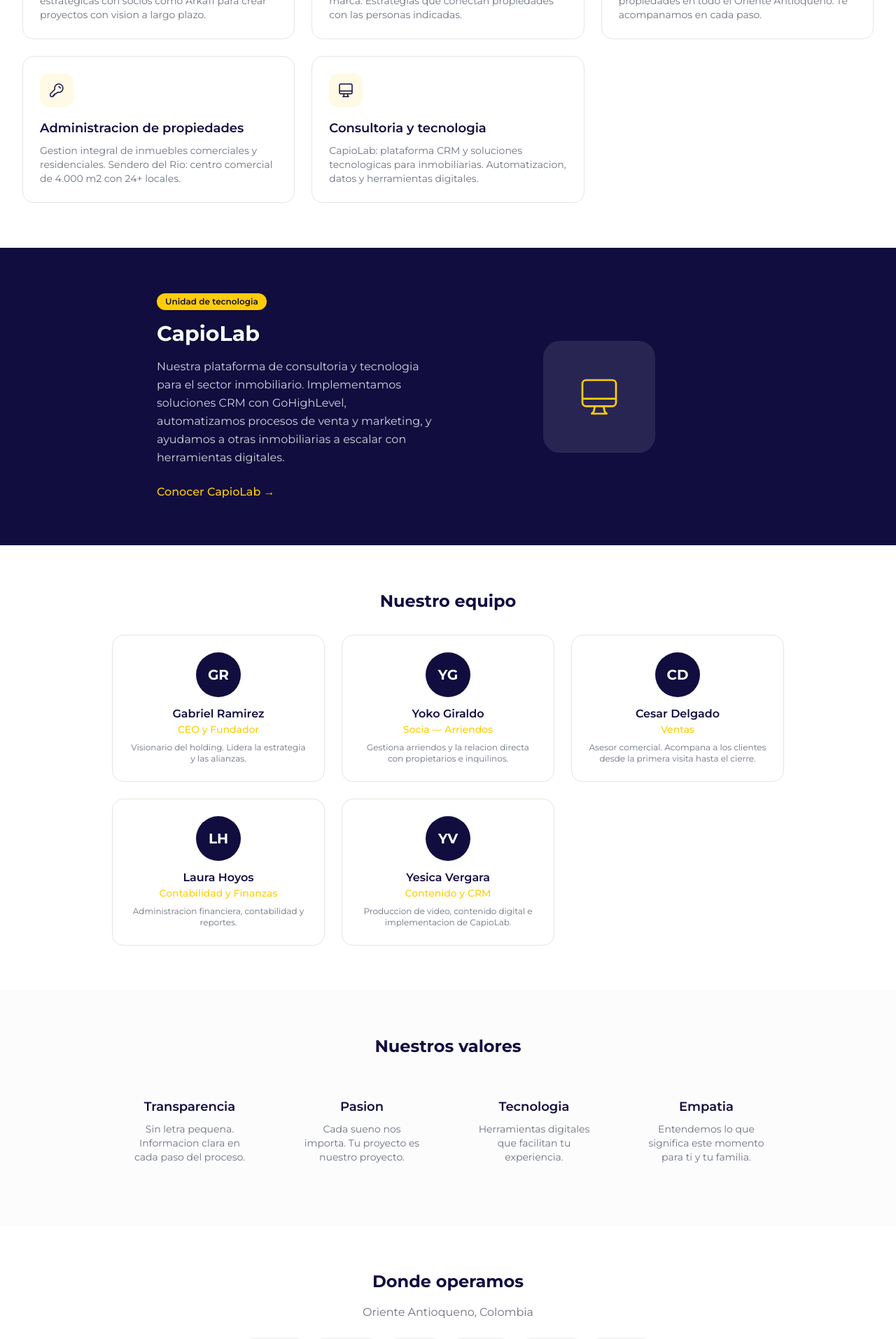
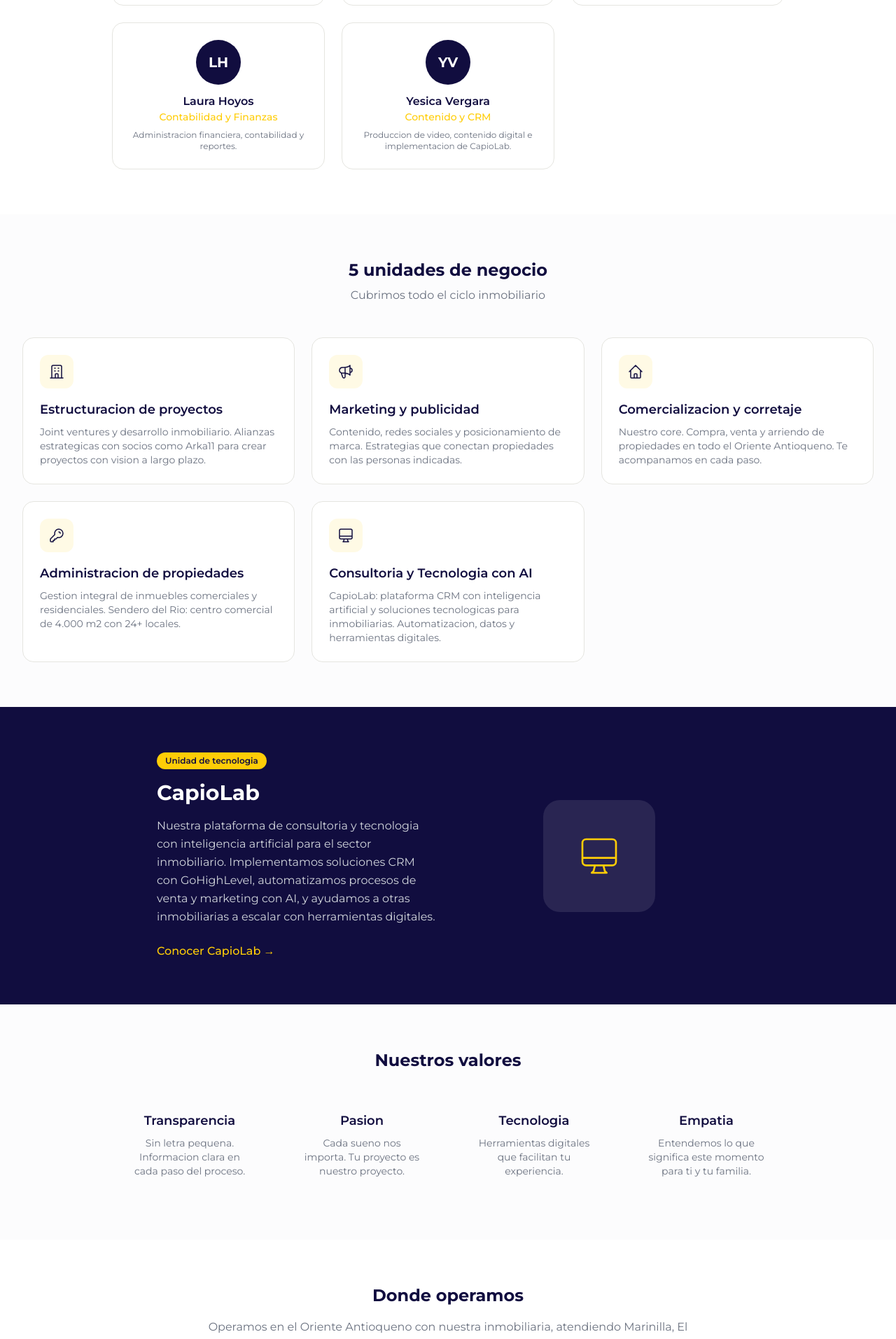
Before and after one commit to Hayexperiencia/hayexperiencia-web, a Next.js app: page /nosotros in a window 1280 px wide. Shown: the part 1460-3373 px from the top of the page at 70% size. Built offline with nearby package versions, Linux system fonts and the light colour scheme.

Commit message:
feat(F): nosotros - AI en consultoria, reorden secciones, cobertura LATAM
F1: "Consultoria y Tecnologia con AI" + mencion AI en CapioLab
F2: Reorden: Intro, Equipo, 5 UN, CapioLab, Valores, Zonas, CTA
F3: Texto de cobertura: inmobiliaria Oriente + CapioLab Latinoamerica

```diff
--- a/src/app/nosotros/page.tsx
+++ b/src/app/nosotros/page.tsx
@@ -45,8 +45,8 @@ const UNIDADES = [
     ),
   },
   {
-    name: "Consultoria y tecnologia",
-    desc: "CapioLab: plataforma CRM y soluciones tecnologicas para inmobiliarias. Automatizacion, datos y herramientas digitales.",
+    name: "Consultoria y Tecnologia con AI",
+    desc: "CapioLab: plataforma CRM con inteligencia artificial y soluciones tecnologicas para inmobiliarias. Automatizacion, datos y herramientas digitales.",
     icon: (
       <svg className="h-6 w-6" fill="none" viewBox="0 0 24 24" stroke="currentColor">
         <path strokeLinecap="round" strokeLinejoin="round" strokeWidth={1.5} d="M9.75 17L9 20l-1 1h8l-1-1-.75-3M3 13h18M5 17h14a2 2 0 002-2V5a2 2 0 00-2-2H5a2 2 0 00-2 2v10a2 2 0 002 2z" />
@@ -119,8 +119,27 @@ export default function NosotrosPage() {
         </div>
       </section>
 
+      {/* Equipo */}
+      <section className="py-16">
+        <div className="mx-auto max-w-5xl px-4 sm:px-6 lg:px-8">
+          <h2 className="text-2xl font-bold text-[var(--color-primary)] mb-8 text-center">Nuestro equipo</h2>
+          <div className="grid grid-cols-1 sm:grid-cols-2 lg:grid-cols-3 gap-6">
+            {EQUIPO.map((e) => (
+              <div key={e.name} className="p-6 rounded-2xl border border-[var(--color-border)] text-center">
+                <div className="w-16 h-16 mx-auto rounded-full bg-[var(--color-primary)] flex items-center justify-center text-xl font-bold text-white mb-3">
+                  {e.name.split(" ").map(n => n[0]).join("")}
+                </div>
+                <h3 className="text-base font-semibold text-[var(--color-primary)]">{e.name}</h3>
+                <p className="text-sm text-[var(--color-accent)] font-medium">{e.role}</p>
+                <p className="mt-2 text-xs text-[var(--color-text-light)]">{e.desc}</p>
+              </div>
+            ))}
+          </div>
+        </div>
+      </section>
+
       {/* Unidades de negocio */}
-      <section className="py-16">
+      <section className="py-16 bg-gray-50/50">
         <div className="mx-auto max-w-7xl px-4 sm:px-6 lg:px-8">
           <div className="text-center mb-12">
             <h2 className="text-2xl font-bold text-[var(--color-primary)]">5 unidades de negocio</h2>
@@ -150,9 +169,9 @@ export default function NosotrosPage() {
               </span>
               <h2 className="text-3xl font-bold text-white">CapioLab</h2>
               <p className="mt-4 text-gray-300 leading-relaxed">
-                Nuestra plataforma de consultoria y tecnologia para el sector inmobiliario. Implementamos
-                soluciones CRM con GoHighLevel, automatizamos procesos de venta y marketing, y ayudamos
-                a otras inmobiliarias a escalar con herramientas digitales.
+                Nuestra plataforma de consultoria y tecnologia con inteligencia artificial para el sector
+                inmobiliario. Implementamos soluciones CRM con GoHighLevel, automatizamos procesos de venta
+                y marketing con AI, y ayudamos a otras inmobiliarias a escalar con herramientas digitales.
               </p>
               <a
                 href="https://capiolab.com"
@@ -170,25 +189,6 @@ export default function NosotrosPage() {
                 </svg>
               </div>
             </div>
-          </div>
-        </div>
-      </section>
-
-      {/* Equipo */}
-      <section className="py-16">
-        <div className="mx-auto max-w-5xl px-4 sm:px-6 lg:px-8">
-          <h2 className="text-2xl font-bold text-[var(--color-primary)] mb-8 text-center">Nuestro equipo</h2>
-          <div className="grid grid-cols-1 sm:grid-cols-2 lg:grid-cols-3 gap-6">
-            {EQUIPO.map((e) => (
-              <div key={e.name} className="p-6 rounded-2xl border border-[var(--color-border)] text-center">
-                <div className="w-16 h-16 mx-auto rounded-full bg-[var(--color-primary)] flex items-center justify-center text-xl font-bold text-white mb-3">
-                  {e.name.split(" ").map(n => n[0]).join("")}
-                </div>
-                <h3 className="text-base font-semibold text-[var(--color-primary)]">{e.name}</h3>
-                <p className="text-sm text-[var(--color-accent)] font-medium">{e.role}</p>
-                <p className="mt-2 text-xs text-[var(--color-text-light)]">{e.desc}</p>
-              </div>
-            ))}
           </div>
         </div>
       </section>
@@ -212,7 +212,12 @@ export default function NosotrosPage() {
       <section className="py-16">
         <div className="mx-auto max-w-3xl px-4 sm:px-6 lg:px-8 text-center">
           <h2 className="text-2xl font-bold text-[var(--color-primary)] mb-4">Donde operamos</h2>
-          <p className="text-[var(--color-text-light)] mb-6">Oriente Antioqueno, Colombia</p>
+          <p className="text-[var(--color-text-light)] mb-6 leading-relaxed">
+            Operamos en el Oriente Antioqueno con nuestra inmobiliaria,
+            atendiendo Marinilla, El Penol, Guatape, Rionegro y toda la region.
+            A traves de CapioLab, nuestra unidad de tecnologia, desarrollamos
+            proyectos de transformacion digital con AI para empresas en toda Latinoamerica.
+          </p>
           <div className="flex flex-wrap justify-center gap-2">
             {ZONAS.map((z) => (
               <span key={z} className="px-4 py-2 rounded-full bg-gray-100 text-sm font-medium text-[var(--color-primary)]">{z}</span>
```
